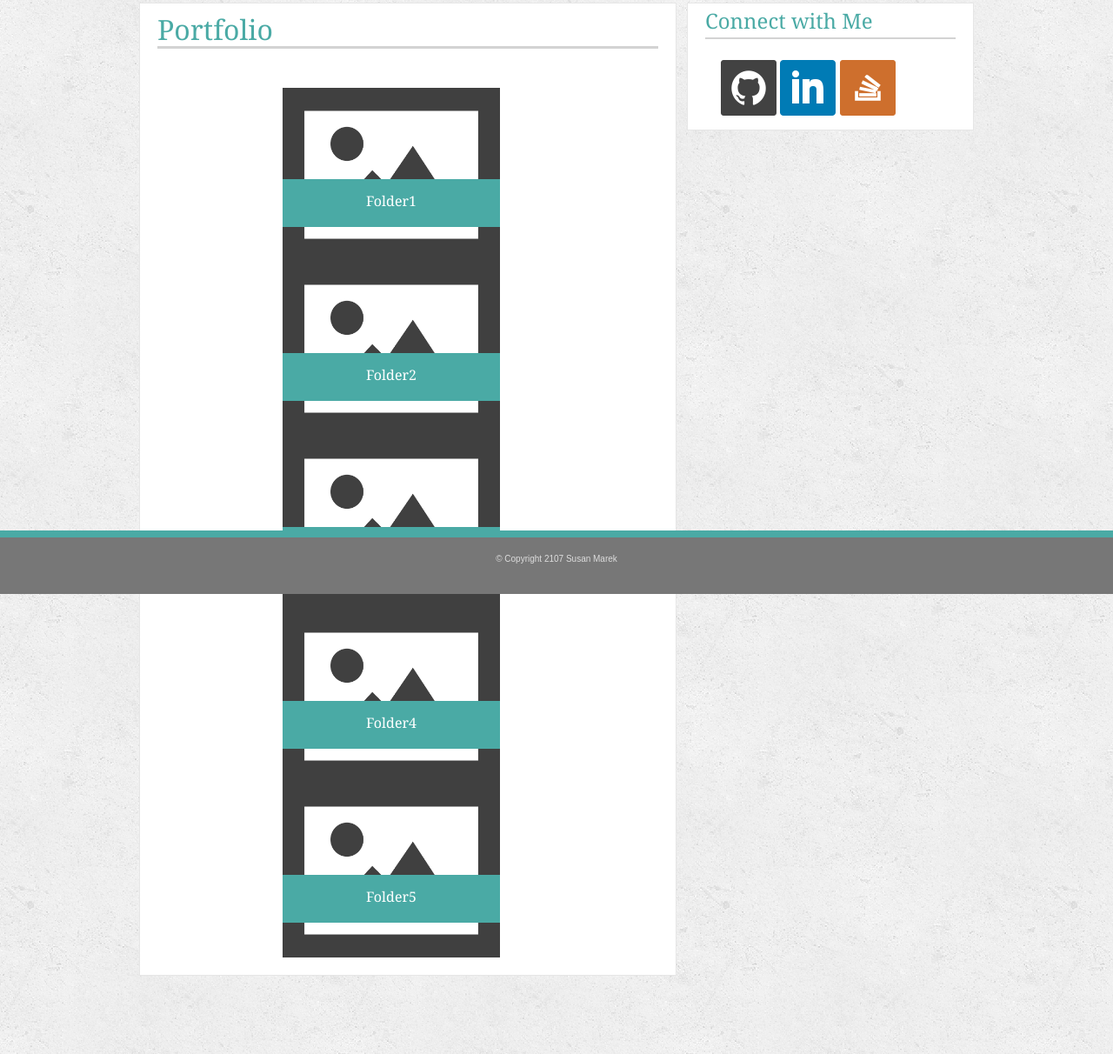
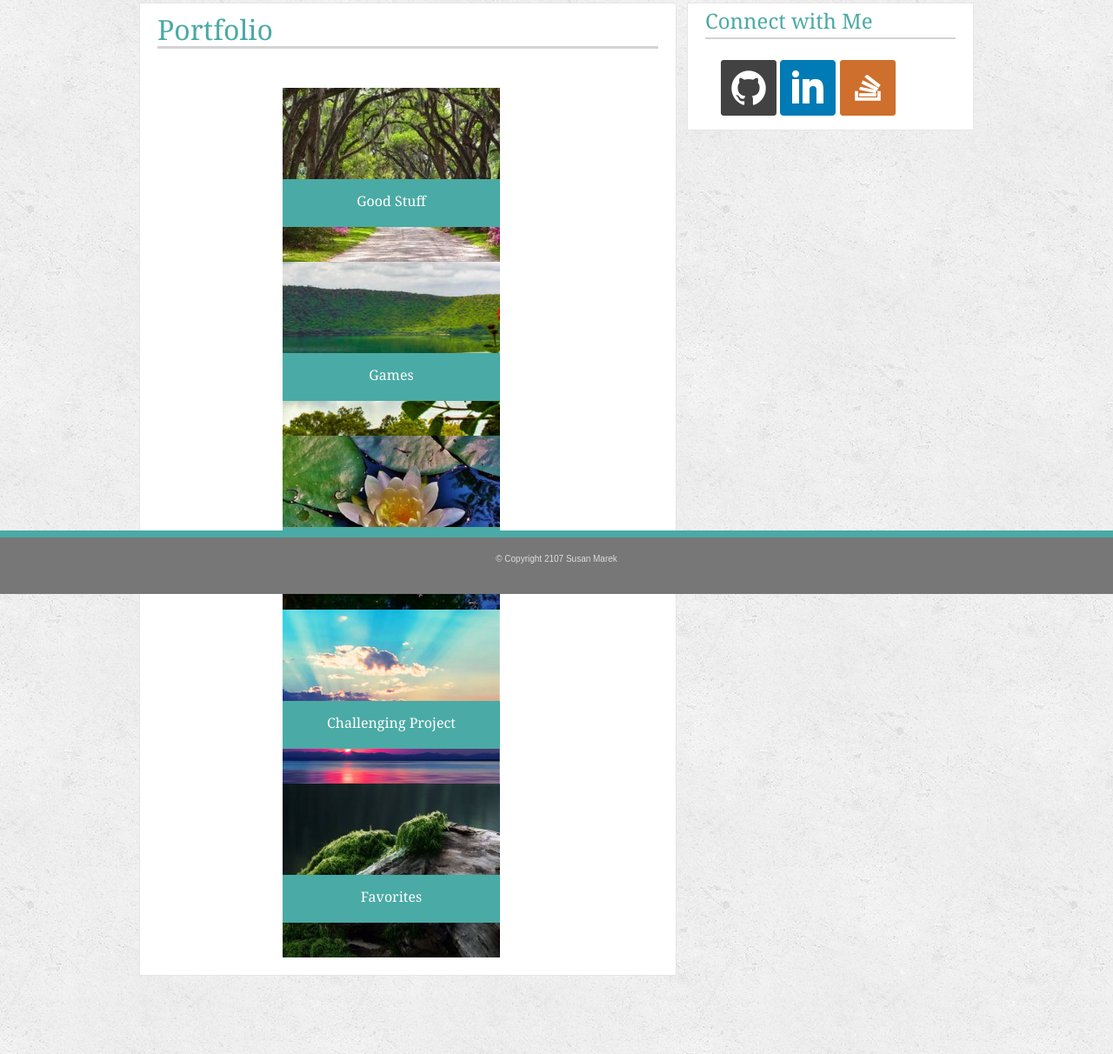
Before and after one commit to sjbmarek/Responsive-Portfolio, a plain HTML site: page portfolio.html in a window 1280 px wide. Shown: the part 117-1329 px from the top of the page at 87% size. Drawn offline with Linux system fonts and the light colour scheme.

Commit message:
added photos and folder names

```diff
--- a/portfolio.html
+++ b/portfolio.html
@@ -32,48 +32,48 @@
 			<div class="boxgrid">
 			<div class="box">
 				<img
-				src="assets/images/placeholder.png"
+				src="assets/images/photo1.jpg"
 				alt="One"
 				height="200px"
 				width="250px"
 				/>
-				<p class="photolabel">Folder1</p>
+				<p class="photolabel">Good Stuff</p>
 			</div>
 			<div class="box">
 				<img
-				src="assets/images/placeholder.png"
+				src="assets/images/photo2.jpg"
 				alt= "Two"
 				height="200px"
 				width="250px"
 				/>
-				<p class="photolabel">Folder2</p>
+				<p class="photolabel">Games</p>
 			</div>
 			<div class="box">
 				<img
-				src="assets/images/placeholder.png"
+				src="assets/images/photo3.jpg"
 				alt="Three"
 				height="200px"
 				width="250px"
 				/>
-				<p class="photolabel">Folder3</p>
+				<p class="photolabel">Pretty Stuff</p>
 			</div>
 			<div class="box">
 				<img
-				src="assets/images/placeholder.png"
+				src="assets/images/photo4.jpg"
 				alt="Four"
 				height="200px"
 				width="250px"
 				/>
-				<p class="photolabel">Folder4</p>
+				<p class="photolabel">Challenging Project</p>
 			</div>
 			<div class="box">
 				<img
-				src="assets/images/placeholder.png"
+				src="assets/images/photo5.jpg"
 				alt="Five"
 				height="200px"
 				width="250px"
 				/>
-				<p class="photolabel">Folder5</p>
+				<p class="photolabel">Favorites</p>
 			</div>
 
 			</div>
```
Also changed, not shown: assets/images/photo1.jpg (added), assets/images/photo2.jpg (added), assets/images/photo3.jpg (added), assets/images/photo4.jpg (added), assets/images/photo5.jpg (added).
